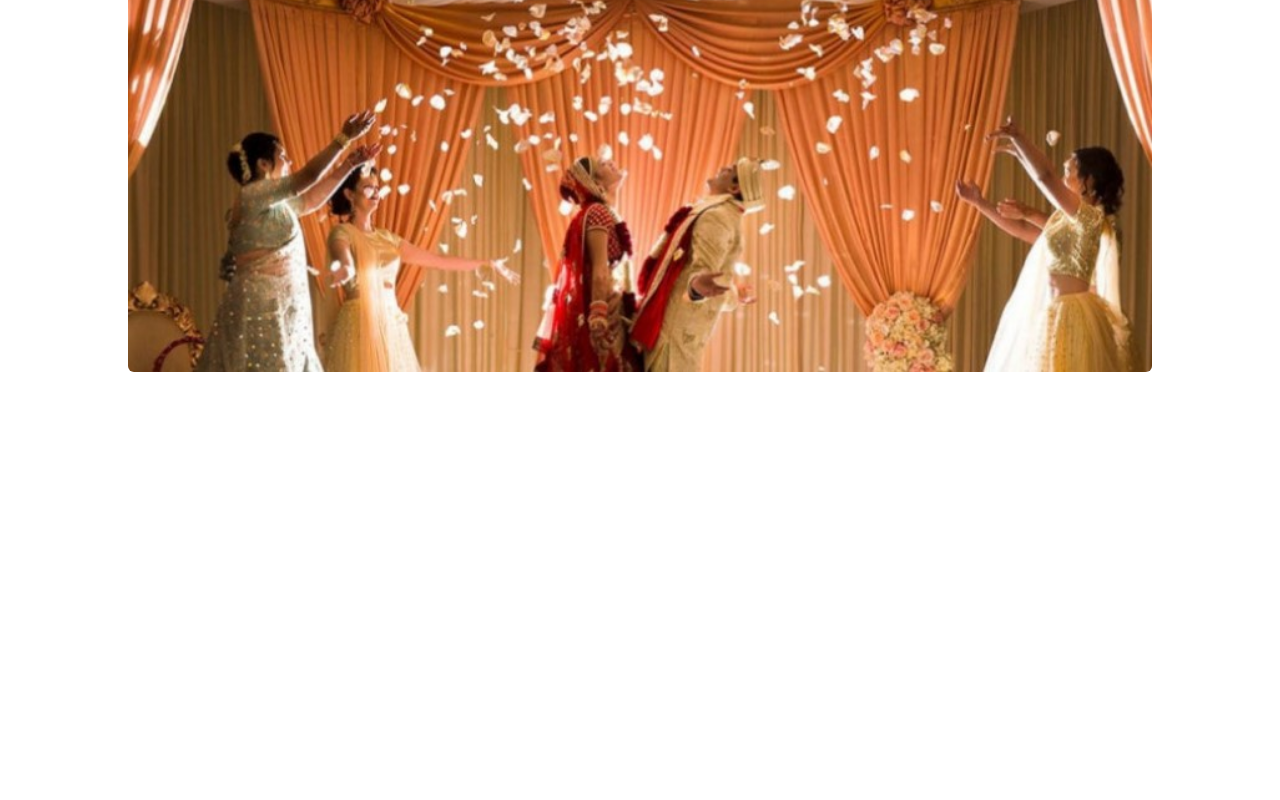
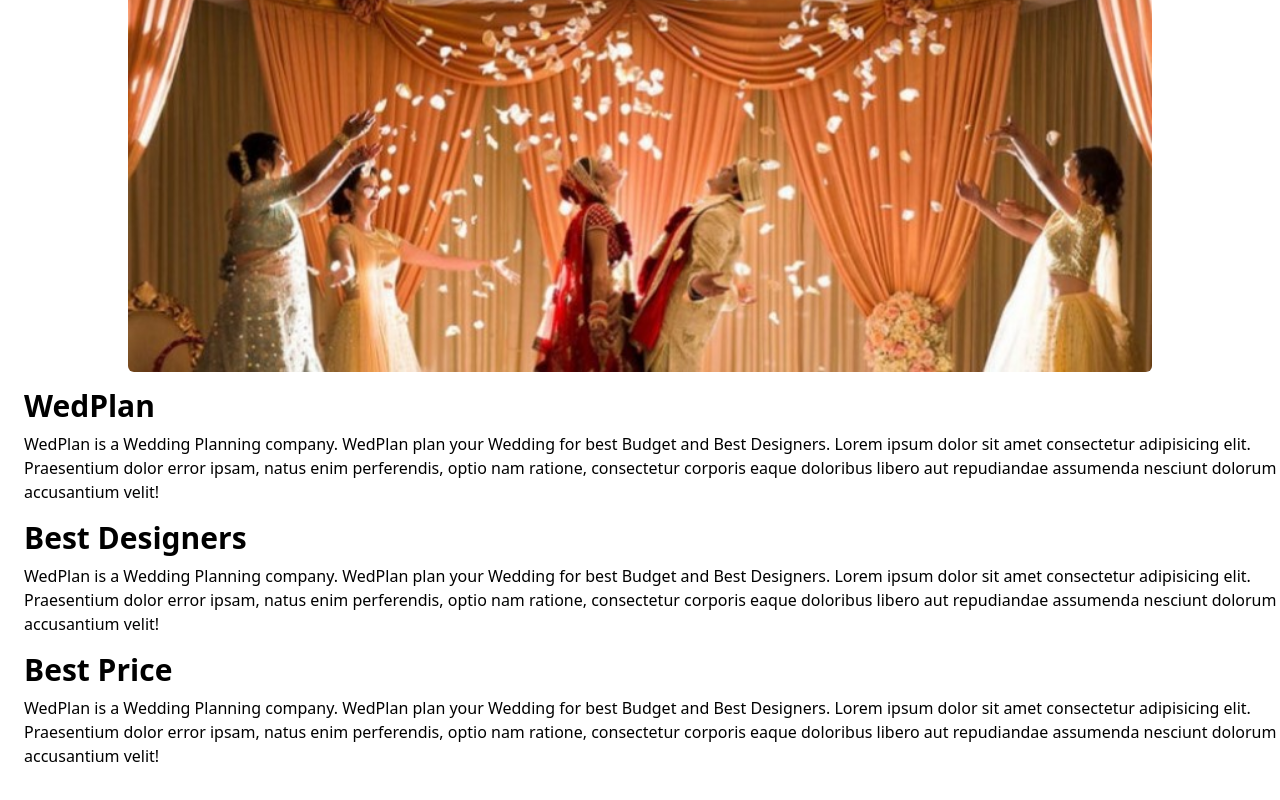
Before and after one commit to Manju1392k/WedPlan-Website, a website built with Vite: page index.html in a window 1280 px wide. Shown: the part 743-1543 px from the top of the page. Before the commit the page ends 1115 px from the top, so only its background shows below. Built offline with nearby package versions, Linux system fonts and the light colour scheme.

Commit message:
Wed-Plan

```diff
--- a/index.html
+++ b/index.html
@@ -69,6 +69,18 @@
         <img src="phototwo.jpg" alt="" class="w-[80vw] flex m-auto rounded-md">
     </div>
 
+    <h1 class="text-3xl font-bold mt-4 ml-6">WedPlan</h1>
+    <h1 class="mt-2 ml-6">WedPlan is a Wedding Planning company. WedPlan plan your Wedding for best Budget and Best Designers. Lorem ipsum dolor sit amet consectetur adipisicing elit. Praesentium dolor error ipsam, natus enim perferendis, optio nam ratione, consectetur corporis eaque doloribus libero aut repudiandae assumenda nesciunt dolorum accusantium velit!
+    </h1>
+
+    <h1 class="text-3xl font-bold mt-4 ml-6">Best Designers</h1>
+    <h1 class="mt-2 ml-6">WedPlan is a Wedding Planning company. WedPlan plan your Wedding for best Budget and Best Designers. Lorem ipsum dolor sit amet consectetur adipisicing elit. Praesentium dolor error ipsam, natus enim perferendis, optio nam ratione, consectetur corporis eaque doloribus libero aut repudiandae assumenda nesciunt dolorum accusantium velit!
+    </h1>
+
+    <h1 class="text-3xl font-bold mt-4 ml-6">Best Price</h1>
+    <h1 class="mt-2 ml-6 mb-9">WedPlan is a Wedding Planning company. WedPlan plan your Wedding for best Budget and Best Designers. Lorem ipsum dolor sit amet consectetur adipisicing elit. Praesentium dolor error ipsam, natus enim perferendis, optio nam ratione, consectetur corporis eaque doloribus libero aut repudiandae assumenda nesciunt dolorum accusantium velit!
+    </h1>
+
 </body>
 
 </html>
```
